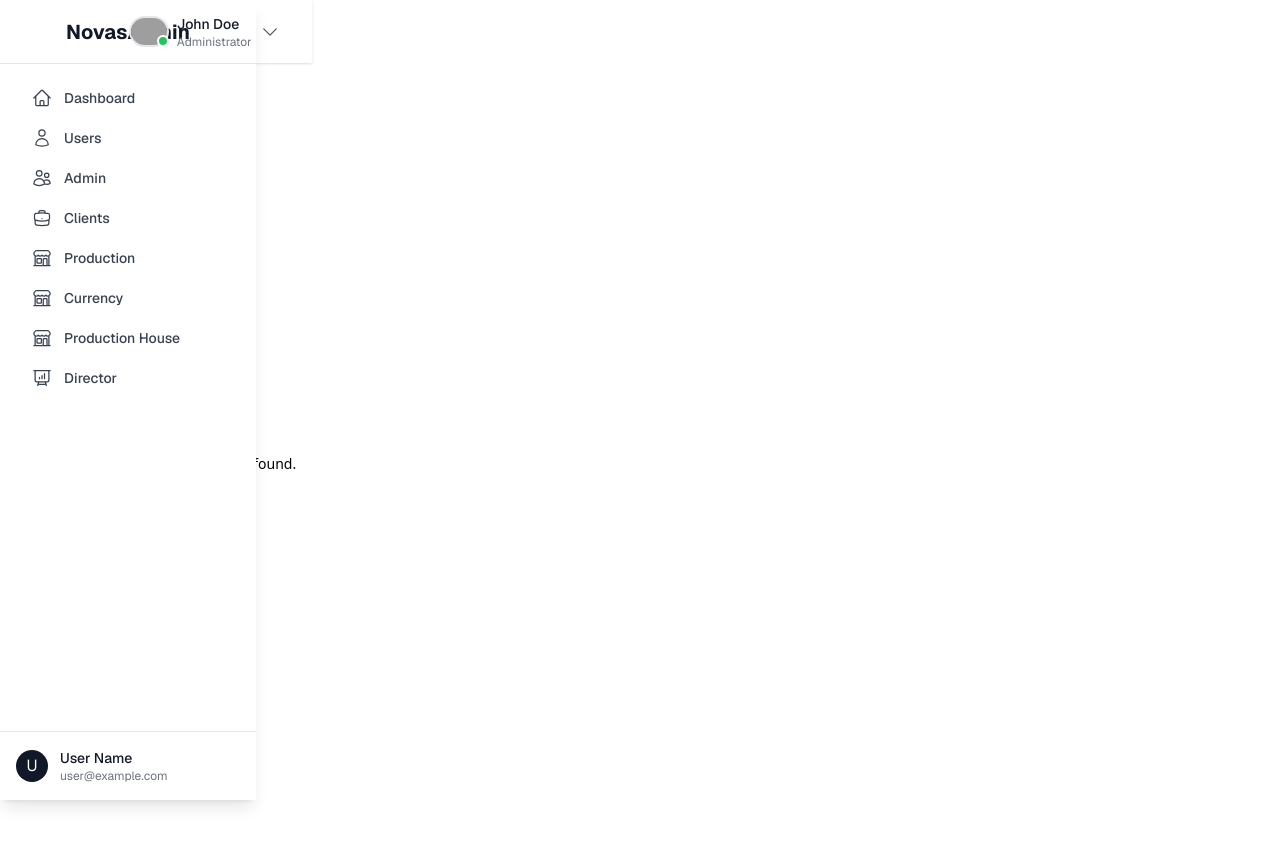
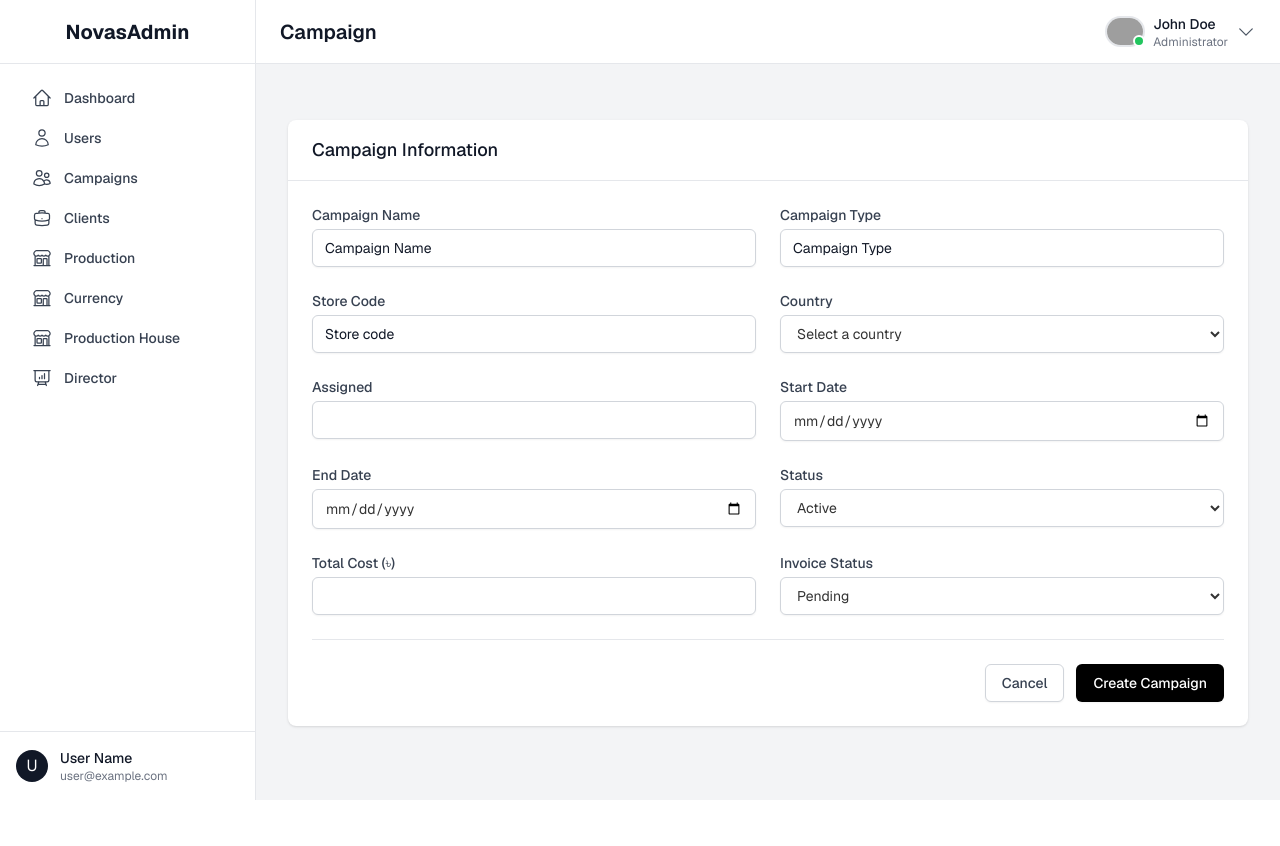
Before and after one commit to einfoengine/novasadmin, a Next.js app: page /campaigns/add-campaign in a window 1280 px wide. Before the commit this address had no page. Shown: the top 846 px of the page. After the commit the page ends 800 px from the top, so only its background shows below. Built offline with nearby package versions, Linux system fonts and the light colour scheme; grey boxes are pictures that could not be loaded.

Commit message:
Layout organized

```diff
--- a/src/app/admin/add-campaign/page.tsx
+++ b/src/app/campaigns/add-campaign/page.tsx
@@ -2,7 +2,6 @@
 
 import { useState } from 'react'
 import { useRouter } from 'next/navigation'
-import UserMenu from '@/app/components/UserMenu'
 
 const europeanCountries = [
   'Albania', 'Andorra', 'Austria', 'Belarus', 'Belgium', 'Bosnia and Herzegovina',
@@ -46,14 +45,7 @@ export default function AddCampaign() {
 
   return (
     <div className="min-h-screen bg-gray-100">
-      <div className="ml-64">
-        <header className="bg-white shadow">
-          <div className="flex items-center justify-between px-4 py-1 mx-auto max-w-7xl sm:px-6 lg:px-8 h-[63px]">
-            <h4 className="text-gray-900 text-xl font-semibold">Add New Campaign</h4>
-            <UserMenu />
-          </div>
-        </header>
-
+      <div>
         <main className="px-4 py-6 mx-auto max-w-7xl sm:px-6 lg:px-8">
           <div className="mt-8">
             <div className="bg-white rounded-lg shadow">
@@ -63,7 +55,7 @@ export default function AddCampaign() {
               <form onSubmit={handleSubmit} className="p-6">
                 <div className="grid grid-cols-1 gap-6 sm:grid-cols-2">
                   {/* Campaign Name */}
-                  <div>
+                  <div className='nt-admin-add-campaign-form-input-field nt-campaign-name'>
                     <label htmlFor="campaignname" className="block text-sm font-medium text-gray-700 mb-1">
                       Campaign Name
                     </label>
@@ -73,6 +65,36 @@ export default function AddCampaign() {
                       id="campaignname"
                       required
                       value={"Campaign Name"}
+                      onChange={handleChange}
+                      className="block w-full px-3 py-2 bg-white border border-gray-300 rounded-md shadow-sm focus:outline-none focus:ring-black focus:border-black sm:text-sm"
+                    />
+                  </div>
+                  {/* Campaign Type */}
+                  <div className='nt-admin-add-campaign-form-input-field nt-campaign-type'>
+                    <label htmlFor="campaignname" className="block text-sm font-medium text-gray-700 mb-1">
+                      Campaign Type
+                    </label>
+                    <input
+                      type="text"
+                      name="Campaign Type"
+                      id="Campaign Type"
+                      required
+                      value={"Campaign Type"}
+                      onChange={handleChange}
+                      className="block w-full px-3 py-2 bg-white border border-gray-300 rounded-md shadow-sm focus:outline-none focus:ring-black focus:border-black sm:text-sm"
+                    />
+                  </div>
+                  {/* Store Code */}
+                  <div className='nt-admin-add-campaign-form-input-field nt-campaign-type'>
+                    <label htmlFor="campaignname" className="block text-sm font-medium text-gray-700 mb-1">
+                      Store Code
+                    </label>
+                    <input
+                      type="text"
+                      name="Store code"
+                      id="Store code"
+                      required
+                      value={"Store code"}
                       onChange={handleChange}
                       className="block w-full px-3 py-2 bg-white border border-gray-300 rounded-md shadow-sm focus:outline-none focus:ring-black focus:border-black sm:text-sm"
                     />
--- a/src/app/admin/page.tsx
+++ b/src/app/campaigns/page.tsx
@@ -1,10 +1,7 @@
-'use client'
 import Link from "next/link";
-import { useState } from "react";
-import { PrinterIcon, PlusIcon, ChevronDownIcon } from "@heroicons/react/24/outline";
-import Image from "next/image";
-export default function Dashboard() {
-  const [open, setOpen] = useState(false);
+import { PrinterIcon, PlusIcon} from "@heroicons/react/24/outline";
+export default function Campaigns() {
+
 
   const data = [
     {
@@ -59,14 +56,14 @@ export default function Dashboard() {
 
   return (
     <div className="min-h-screen bg-gray-100">
-      <div className="ml-64">
+      <div>
         <main className="px-4 py-6 mx-auto max-w-7xl sm:px-6 lg:px-8">
           {/* Inner top nav */}
           <div className="mt-8 nt-top-nav">
             <div className="nt-inner-top mb-6">
               <ul className="flex flex-wrap gap-2">
                 {[
-                  { name: "Campaign", href: "/admin/add-campaign" },
+                  { name: "Campaign", href: "/campaigns/add-campaign" },
                   { name: "Product", href: "#" },
                   { name: "Country", href: "#" },
                   { name: "Store", href: "#" },
--- a/src/app/components/Header.tsx
+++ b/src/app/components/Header.tsx
@@ -1,15 +1,49 @@
 'use client'
 
-import { useState } from 'react'
+import { useState, useEffect } from 'react'
 import Image from 'next/image'
 import { ChevronDownIcon } from '@heroicons/react/24/outline'
 
 export default function Header() {
   const [open, setOpen] = useState(false)
+  const [mounted, setMounted] = useState(false)
+
+  useEffect(() => {
+    setMounted(true)
+  }, [])
+
+  if (!mounted) {
+    return (
+      <header className="bg-white border-b border-gray-200">
+        <div className="flex items-center justify-between px-6 py-3 h-[63px]">
+          <h4 className="text-gray-900 text-xl font-semibold">Campaign</h4>
+          <div className="relative inline-block text-left">
+            <div className="flex items-center gap-2">
+              <div className="relative">
+                <Image
+                  src="/images/avatar-placeholder.png"
+                  alt="User Avatar"
+                  width={40}
+                  height={40}
+                  className="rounded-full border-2 border-gray-200"
+                />
+                <div className="absolute bottom-0 right-0 w-3 h-3 bg-green-500 border-2 border-white rounded-full"></div>
+              </div>
+              <div className="flex flex-col">
+                <span className="text-sm font-medium text-gray-900">John Doe</span>
+                <span className="text-xs text-gray-500">Administrator</span>
+              </div>
+              <ChevronDownIcon className="w-5 h-5 text-gray-600" />
+            </div>
+          </div>
+        </div>
+      </header>
+    )
+  }
 
   return (
-    <header className="bg-white shadow">
-      <div className="flex items-center justify-between px-4 py-1 mx-auto max-w-7xl sm:px-6 lg:px-8 h-[63px]">
+    <header className="bg-white border-b border-gray-200">
+      <div className="flex items-center justify-between px-6 py-3 h-[63px]">
         <h4 className="text-gray-900 text-xl font-semibold">Campaign</h4>
 
         {/* User Avatar & Dropdown */}
--- a/src/app/components/Sidebar.tsx
+++ b/src/app/components/Sidebar.tsx
@@ -1,13 +1,14 @@
 'use client';
 
+import { useState, useEffect } from 'react';
 import Link from 'next/link';
 import { usePathname } from 'next/navigation';
-import { HomeIcon, UserIcon, BriefcaseIcon, UsersIcon, BuildingStorefrontIcon, PresentationChartBarIcon, CogIcon } from '@heroicons/react/24/outline';
+import { HomeIcon, UserIcon, BriefcaseIcon, UsersIcon, BuildingStorefrontIcon, PresentationChartBarIcon } from '@heroicons/react/24/outline';
 
 const tabs = [
   { name: 'Dashboard', href: '/dashboard', icon: HomeIcon },
   { name: 'Users', href: '/users', icon: UserIcon },
-  { name: 'Admin', href: '/admin', icon: UsersIcon },
+  { name: 'Campaigns', href: '/campaigns', icon: UsersIcon },
   { name: 'Clients', href: '/clients', icon: BriefcaseIcon },
   { name: 'Production', href: '/production', icon: BuildingStorefrontIcon },
   { name: 'Currency', href: '/currency', icon: BuildingStorefrontIcon },
@@ -17,8 +18,14 @@ const tabs = [
 
 export default function Sidebar() {
   const pathname = usePathname();
+  const [mounted, setMounted] = useState(false);
+
+  useEffect(() => {
+    setMounted(true);
+  }, []);
 
   const isActive = (href: string) => {
+    if (!mounted) return false;
     if (href === '/admin') {
       return pathname.startsWith('/admin');
     }
@@ -26,11 +33,11 @@ export default function Sidebar() {
   };
 
   return (
-    <aside className="fixed inset-y-0 left-0 w-64 bg-white shadow-lg flex flex-col h-full">
+    <aside className="w-64 bg-white border-r border-gray-200 flex flex-col h-full">
       <div className="flex items-center justify-center h-16 border-b border-gray-200">
         <h1 className="text-xl font-bold text-gray-900">NovasAdmin</h1>
       </div>
-      <nav className="flex-1 px-4 py-4 space-y-1">
+      <nav className="flex-1 px-4 py-4 space-y-1 overflow-y-auto">
         {tabs.map(tab => (
           <Link
             key={tab.name}
--- a/src/app/currency/page.tsx
+++ b/src/app/currency/page.tsx
@@ -49,7 +49,7 @@ export default function Currency() {
   }
 
   return (
-    <div className="p-6">
+    <div>
       <div className="bg-white rounded-lg shadow">
         <div className="px-6 py-4 border-b border-gray-200">
           <h3 className="text-lg font-medium text-gray-900">Currency Settings</h3>
--- a/src/app/layout.tsx
+++ b/src/app/layout.tsx
@@ -20,11 +20,13 @@ export default function RootLayout({
         <FontProvider />
       </head>
       <body suppressHydrationWarning className="antialiased">
-        <div className="nt-admin-layout flex">
+        <div className="flex h-screen w-full overflow-hidden">
           <Sidebar />
-          <div className="nt-admin-main-body">
+          <div className="flex flex-col flex-1 overflow-hidden">
             <Header />
-            {children}
+            <main className="flex-1 overflow-y-auto">
+              {children}
+            </main>
           </div>
         </div>
       </body>
```
